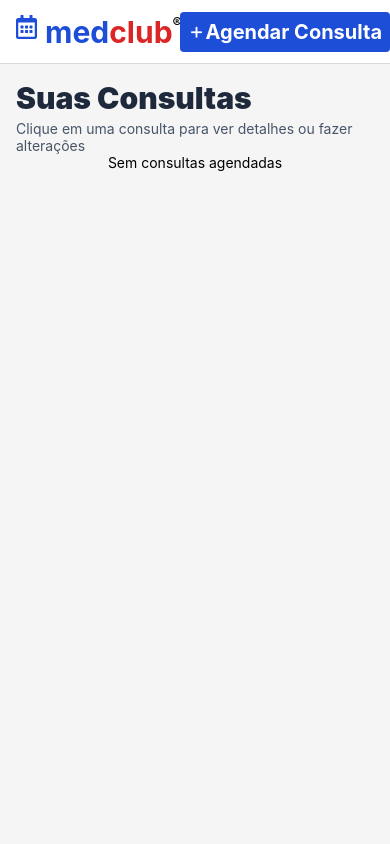
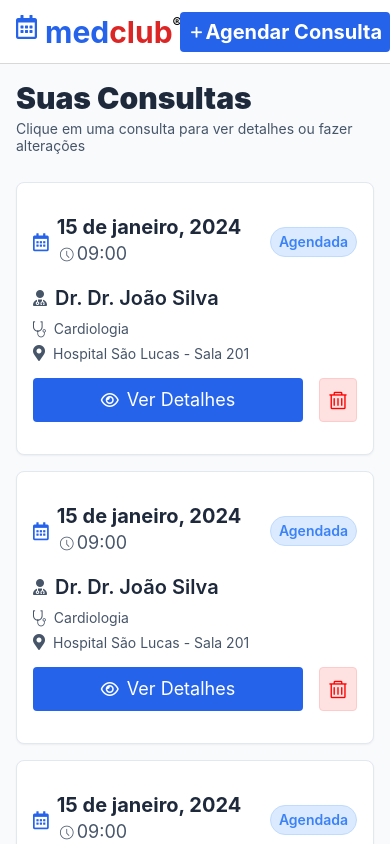
Before and after one commit to GledsonLucas111/medclub_app, a React Native app: screen /Home in a window 390 px wide. Built offline with nearby package versions, Linux system fonts and the light colour scheme.

Commit message:
criando card de consulta

```diff
--- a/package.json
+++ b/package.json
@@ -14,15 +14,16 @@
     "@react-navigation/elements": "^2.6.3",
     "@react-navigation/native": "^7.1.17",
     "@react-navigation/native-stack": "^7.3.25",
+    "date-fns": "^4.1.0",
     "expo": "^53.0.20",
+    "expo-font": "~13.3.2",
     "expo-status-bar": "~2.2.3",
     "nativewind": "latest",
     "react": "19.0.0",
     "react-native": "0.79.5",
     "react-native-reanimated": "~3.17.4",
     "react-native-safe-area-context": "5.4.0",
-    "react-native-screens": "~4.11.1",
-    "expo-font": "~13.3.2"
+    "react-native-screens": "~4.11.1"
   },
   "devDependencies": {
     "@babel/core": "^7.20.0",
--- a/src/components/cardServices.tsx
+++ b/src/components/cardServices.tsx
@@ -1,16 +1,62 @@
-import { ReactNode } from "react";
-import { Pressable, Text, } from "react-native";
+import { ConsultationType } from '@/types/data';
+import { Pressable, Text, TouchableOpacity, View } from 'react-native';
+import { FontAwesome5, Fontisto, EvilIcons, FontAwesome6, AntDesign } from '@expo/vector-icons';
+import { format, parseISO } from 'date-fns';
+import { ptBR } from 'date-fns/locale';
 
-type Props = {
-    doctor: string;
+export function CardServices({ doctor, date, localization, specialty }: ConsultationType) {
+  const formatDate = (date: string) => {
+    try {
+      return format(parseISO(date), "dd 'de' MMMM, yyyy", { locale: ptBR });
+    } catch {
+      return date;
+    }
+  };
 
+  return (
+    <View className="mt-2 flex w-full gap-4 rounded-lg border border-slate-200 bg-white px-4 py-8 shadow-sm">
+      <View className="flex-row items-center justify-between">
+        <View className="flex-row items-center gap-2">
+          <FontAwesome5 name="calendar-alt" size={18} color="#2563eb" />
+          <View className="flex">
+            <Text className="text-xl font-bold leading-tight text-slate-800">
+              {formatDate(date)}
+            </Text>
+            <View className="flex-row items-center">
+              <EvilIcons name="clock" size={20} color="#475569" />
+              <Text className="text-lg text-slate-600">09:00</Text>
+            </View>
+          </View>
+        </View>
+        <Text className="rounded-full border border-blue-200 bg-blue-100 px-2 py-1 text-sm font-semibold text-blue-500">
+          Agendada
+        </Text>
+      </View>
+      <View className="flex items-start gap-2">
+        <View className="flex-row items-center gap-2">
+          <FontAwesome6 name="user-doctor" size={16} color="#475569" />{' '}
+          <Text className="text-xl font-semibold text-slate-800">Dr. {doctor}</Text>
+        </View>
+        <View className="flex-row items-center gap-2">
+          <Fontisto name="stethoscope" size={16} color="#475569" />
+          <Text className="text-md text-slate-600">{specialty}</Text>
+        </View>
+        <View className="flex-row items-center gap-2">
+          <FontAwesome5 name="map-marker-alt" size={16} color="#475569" />
+          <Text className="text-md text-slate-600">{localization}</Text>
+        </View>
+      </View>
+      <View className="flex-row justify-between">
+        <TouchableOpacity className="w-10/12 items-center rounded bg-blue-600 px-4 py-2 ">
+          <View className="flex-row items-center justify-center gap-2">
+            <FontAwesome6 name="eye" size={16} color="white" />
+            <Text className="text-lg text-white">Ver Detalhes</Text>
+          </View>
+        </TouchableOpacity>
+        <TouchableOpacity className="flex justify-center rounded border border-red-200 bg-red-100 p-2 ">
+          <AntDesign name="delete" size={20} color="red" />
+        </TouchableOpacity>
+      </View>
+    </View>
+  );
 }
-
-export function CardServices({ doctor }: Props) {
-
-    return(
-        <Pressable className="w-32 h-40 bg-white shadow shadow-black flex justify-center items-center gap-4 rounded-md mt-2">
-            <Text>{doctor}</Text>
-        </Pressable>
-    )
-}
--- a/src/constants/data.ts
+++ b/src/constants/data.ts
@@ -1,9 +1,25 @@
-type ConsultationType = {
-  id: number;
-  doctor: string;
-  specialty: string;
-  data: string;
-  localization: string;
-};
+import { ConsultationType } from '@/types/data';
 
-export const consultationData: ConsultationType[] = [];
+export const consultationData: ConsultationType[] = [
+  {
+    id: 0,
+    doctor: 'Dr. João Silva',
+    specialty: 'Cardiologia',
+    date: '2024-01-15',
+    localization: 'Hospital São Lucas - Sala 201',
+  },
+  {
+    id: 1,
+    doctor: 'Dr. João Silva',
+    specialty: 'Cardiologia',
+    date: '2024-01-15',
+    localization: 'Hospital São Lucas - Sala 201',
+  },
+  {
+    id: 2,
+    doctor: 'Dr. João Silva',
+    specialty: 'Cardiologia',
+    date: '2024-01-15',
+    localization: 'Hospital São Lucas - Sala 201',
+  },
+];
--- a/src/screens/home.tsx
+++ b/src/screens/home.tsx
@@ -16,15 +16,15 @@ export default function HomeScreen() {
     navigation.setOptions({
       headerTitle: () => (
         <View className="flex-row">
-          <FontAwesome5 name="calendar-alt" size={24} color="#1d4ed8" />
-          <Text className="ml-2 text-3xl font-bold text-blue-700">med</Text>
+          <FontAwesome5 name="calendar-alt" size={24} color="#2563eb" />
+          <Text className="ml-2 text-3xl font-bold text-blue-600">med</Text>
           <Text className="text-3xl font-bold text-red-600">club</Text>
           <Text className="font-bold">®</Text>
         </View>
       ),
       headerTitleAlign: 'left',
       headerRight: () => (
-        <TouchableOpacity className="h-10 flex-row items-center justify-center rounded bg-blue-700 p-2">
+        <TouchableOpacity className="h-10 flex-row items-center justify-center rounded bg-blue-600 p-2">
           <Entypo name="plus" size={18} color="white" />
           <Text className="text-xl font-bold text-white">Agendar Consulta</Text>
         </TouchableOpacity>
@@ -34,8 +34,8 @@ export default function HomeScreen() {
 
   return (
     <SafeAreaView className="flex-1">
-      <ScrollView className="flex-1 bg-[#F5F5F5]">
-        <View className="m-4 flex-1 ">
+      <ScrollView className="flex-1 bg-slate-50">
+        <View className="m-4 flex-1 mb-10">
           <View className="">
             <Text className="text-3xl font-black text-slate-800">
               Suas Consultas
@@ -44,10 +44,10 @@ export default function HomeScreen() {
               Clique em uma consulta para ver detalhes ou fazer alterações
             </Text>
           </View>
-          <View className="flex-row flex-wrap justify-around">
+          <View className="mt-5 flex-row flex-wrap justify-around gap-2">
             {consultation.length > 0 ? (
               consultation.map((data) => {
-                return <CardServices doctor={data.doctor} key={data.id} />;
+                return <CardServices id={data.id} doctor={data.doctor} key={data.id} date={data.date} localization={data.localization} specialty={data.specialty}/>;
               })
             ) : (
               <View className="flex items-center justify-center">
--- /dev/null
+++ b/src/types/data.ts
@@ -0,0 +1,7 @@
+export type ConsultationType = {
+  id: number;
+  doctor: string;
+  specialty: string;
+  date: string;
+  localization: string;
+};
```
Also changed, not shown: 1 other file (tests, documents, lock files or other folders).
